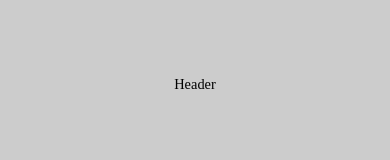
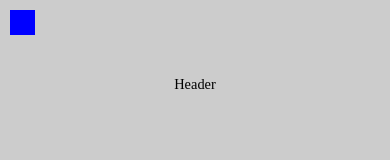
Before and after one commit to rasfor/fr92, a plain HTML site: page week7/index.html in a window 390 px wide. Shown: the top 160 px of the page. Drawn offline with Linux system fonts and the light colour scheme.

Commit message:
week7-add burger

```diff
--- a/week7/assets/style.css
+++ b/week7/assets/style.css
@@ -4,6 +4,16 @@
     height: 100vh;
     width: 100vw;
     font-size: 0.9rem;
+}
+
+.burger {
+    display: none;
+    position: fixed;
+    top: 10px;
+    left: 10px;
+    width: 25px;
+    height: 25px;
+    background-color: blue;
 }
 
 header {
@@ -79,6 +89,10 @@
     main article {
         width: 100%;
     }
+
+    .burger {
+        display: block;
+    }
 }
 
 @media screen and (max-width: 320px) {
--- a/week7/index.html
+++ b/week7/index.html
@@ -8,6 +8,7 @@
 </head>
 <body>
     <header>Header</header>
+    <div class="burger"></div>
     <main>
         <article>
             <span>Main</span>
```
